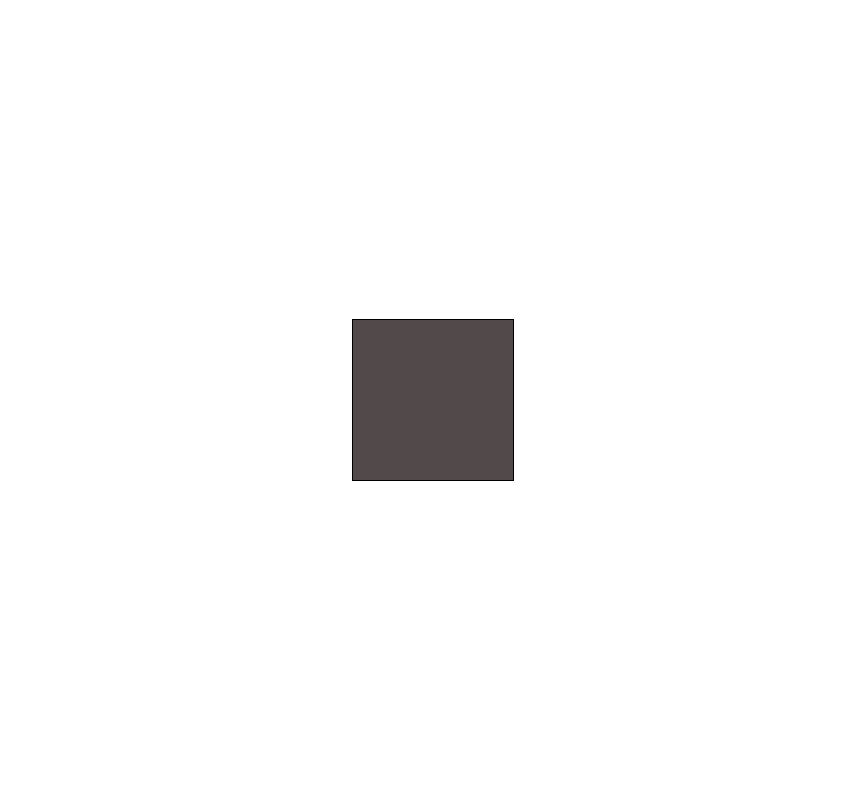
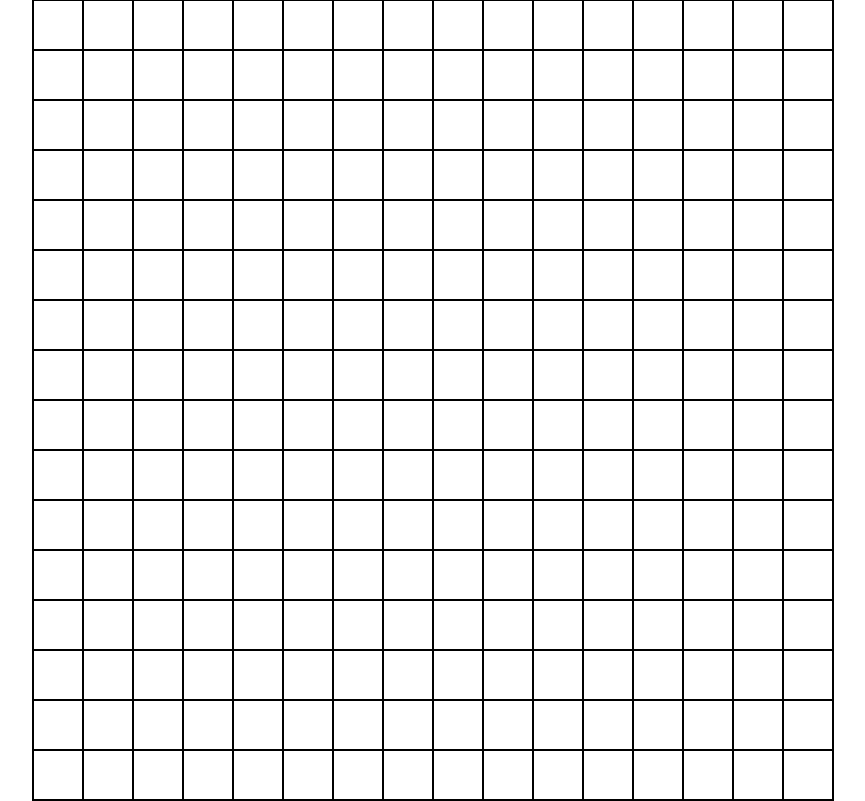
Before and after one commit to mishohan/projectEtchASketch, a plain HTML site: page index.html in a window 1280 px wide. Shown: the whole page, without its empty margins (207-1072 px from the left). Drawn offline with Linux system fonts and the light colour scheme.

Commit message:
Third Commit: Adding trail while hovering

```diff
--- a/script.js
+++ b/script.js
@@ -1,7 +1,6 @@
 // Etch - A - Sketch
 
-
-
+// 16 × 16 divs:
 
 for(let i = 0; i < 16 ; i++){
 
@@ -9,5 +8,15 @@ for(let i = 0; i < 16 ; i++){
     const horizontalDiv = document.createElement('div');
     horizontalDiv.classList.add('inner');
     document.querySelector('.container').appendChild(horizontalDiv);
+
 }
 }
+
+// Leaving trail:
+
+const cells = document.querySelectorAll('.inner');
+cells.forEach(cell => {
+    cell.addEventListener('mouseover', () => {
+        cell.classList.add('trail');
+    });
+});
--- a/style.css
+++ b/style.css
@@ -11,11 +11,20 @@ html{
     display: flex;
     flex-wrap: wrap;
     border: 1px solid black;
-    height: 160px;
-    width: 160px;
+    height: 800px;
+    width: 800px;
 }
 .inner{
-    background-color: rgb(82, 74, 74);
-    height: 10px;
-    width: 10px;
+    background-color: rgb(255, 255, 255);
+    box-sizing: border-box;
+    border: 1px solid black;
+    height: 50px;
+    width: 50px;
 }
+.inner:hover{
+    background-color: rgb(189, 184, 184);
+}
+
+.trail{
+    background-color: rgb(189, 184, 184);
+}
```
